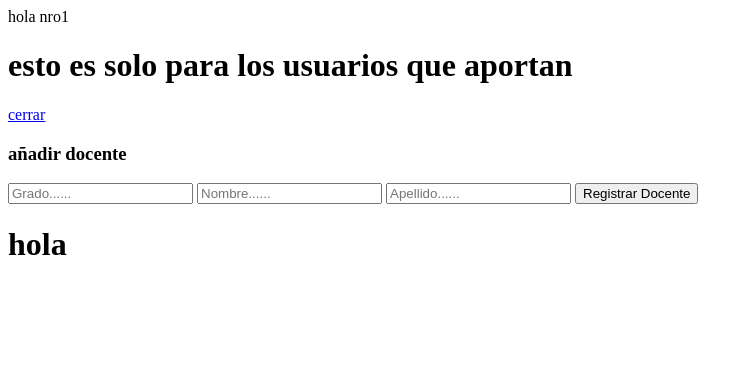
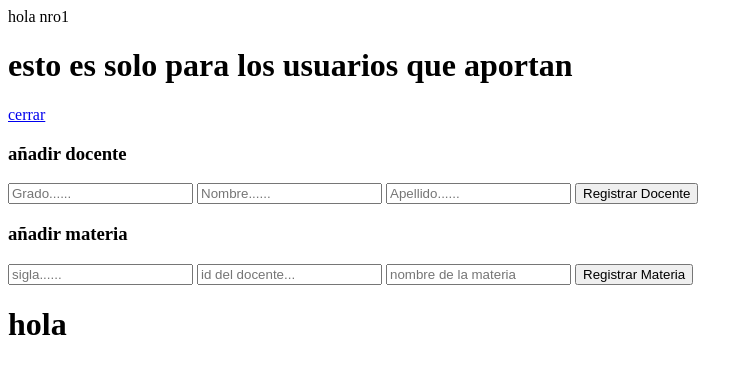
Before and after one commit to DiegoAlexisV/elTeacher-php, a PHP site: page /vista.php in a window 1280 px wide. Shown: the top 374 px of the page, without its empty margins (0-753 px from the left). Run offline with PHP 8.4, Linux system fonts and the light colour scheme; the visitor is signed in with stand-in values (Sample User, id 1).

Commit message:
se realizo el formulario , la sentencia sql y el script de php para añadir una materia a la tabla MATERIA de la base de datos

```diff
--- a/vista.php
+++ b/vista.php
@@ -29,6 +29,13 @@
 				<input type="text" name="apellido" placeholder="Apellido......">
 				<input type="submit" name="enviadocente" value="Registrar Docente">
 			</form>
+			<h3>añadir materia</h3>
+			<form action="anadir_materia.php" method="post">
+				<input type="text" name="sigla" placeholder="sigla......">
+				<input type="text" name="iddoc" placeholder="id del docente...">
+				<input type="text" name="nombremat" placeholder="nombre de la materia">
+				<input type="submit" value="Registrar Materia">
+			</form>
 	<?php
 		}
 	?>
```
Also changed, not shown: anadir_materia.php (+20 -1 lines).
